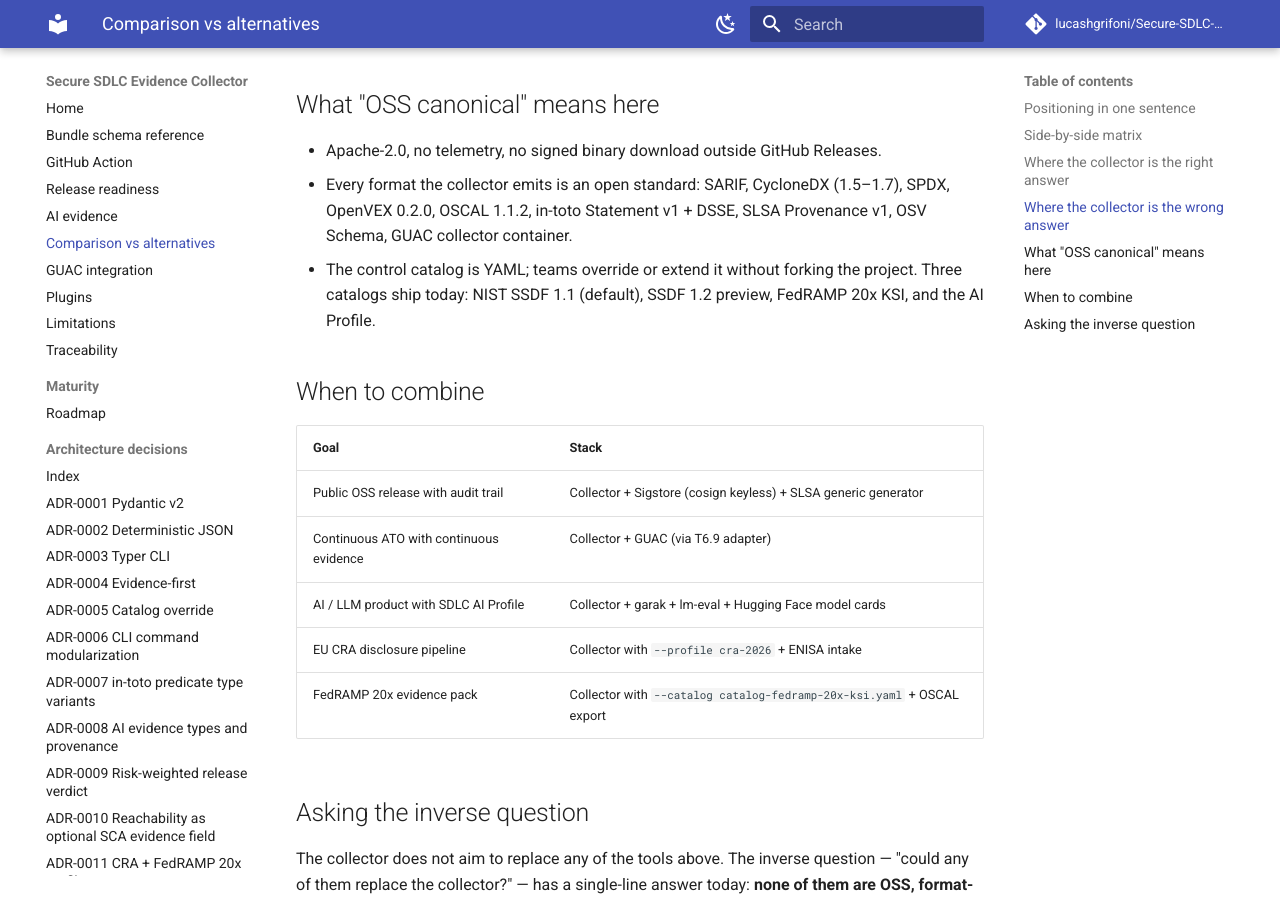
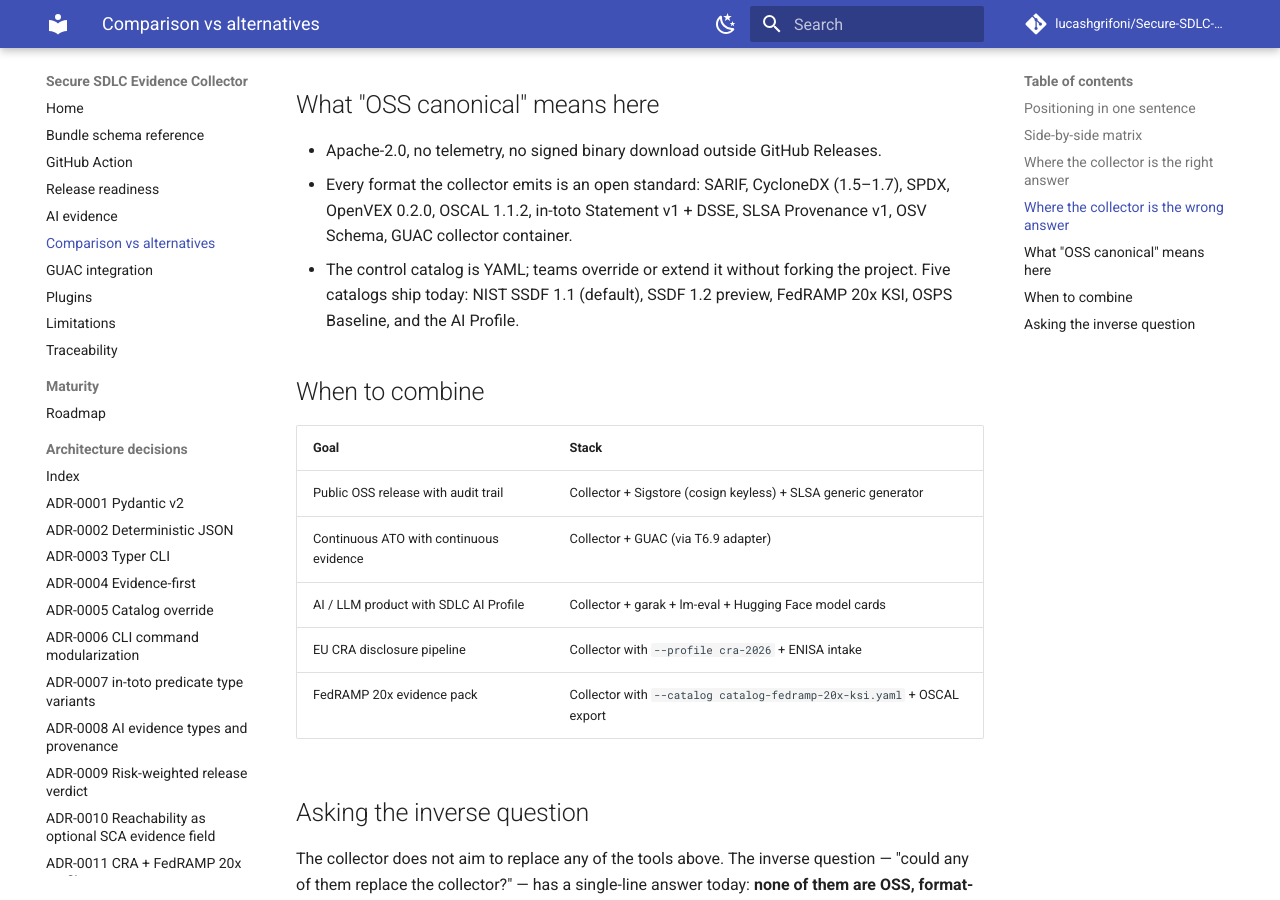
Before and after one commit to lucashgrifoni/Secure-SDLC-Evidence-Collector, an MkDocs documentation site: the page built from docs/comparison.md, in a window 1280 px wide and 900 px high, scrolled down 2071 px. Built offline with MkDocs 1.6.1 and Material for MkDocs 9.7.7, drawn with Linux system fonts in a browser that asks for light colours; comment, search, counter and statistics services are not loaded; some of the changed text lies outside the part shown.

Commit message:
feat(catalog): add OpenSSF OSPS Baseline catalog (#71)
Ship a new opt-in `catalog-osps-baseline.yaml` mapping the
evidence-attestable subset of the OpenSSF Open Source Project Security
(OSPS) Baseline (v2025-02-25) to the collector's canonical evidence types:
SBOM (QA-02.02), signed release / signed manifest (BR-06.01), dependency and
vulnerability evaluation (VM-05.03 -> SCA), security-weakness evaluation
(VM-06.02 -> SAST), an automated test suite (QA-06.01), non-author review
(QA-07.01), and passing status checks (QA-03.01).

Baseline criteria that automated release evidence cannot attest (MFA,
branch-protection settings, governance/docs) are deliberately omitted; the
catalog header documents the selection rule. control_ids carry the OSPS
identity; the framework field uses NIST_SSDF to match the other bundled
catalogs. Advances the maturity roadmap E4; docs/comparison.md catalog list
updated.

```diff
--- a/docs/comparison.md
+++ b/docs/comparison.md
@@ -12,8 +12,8 @@
 evidence layer**: it ingests the output of every scanner and
 attestation tool, normalises it into a single canonical
 `EvidenceBundle`, evaluates it against a control catalog (NIST SSDF
-1.1 / 1.2 / AI Profile / FedRAMP 20x KSI), and emits an audit-ready
-JSON + report. It does **not** scan, sign, or enforce; it makes the
+1.1 / 1.2 / AI Profile / FedRAMP 20x KSI / OSPS Baseline), and emits
+an audit-ready JSON + report. It does **not** scan, sign, or enforce; it makes the
 "did this release meet our Secure SDLC bar?" question answerable
 from one document.
 
@@ -69,9 +69,9 @@
   Statement v1 + DSSE, SLSA Provenance v1, OSV Schema, GUAC
   collector container.
 - The control catalog is YAML; teams override or extend it without
-  forking the project. Three catalogs ship today: NIST SSDF 1.1
-  (default), SSDF 1.2 preview, FedRAMP 20x KSI, and the AI
-  Profile.
+  forking the project. Five catalogs ship today: NIST SSDF 1.1
+  (default), SSDF 1.2 preview, FedRAMP 20x KSI, OSPS Baseline, and
+  the AI Profile.
 
 ## When to combine
 
```
Also changed, not shown: src/evidence_collector/controls/data/catalog-osps-baseline.yaml (added, +105 -0 lines), 1 other file.
